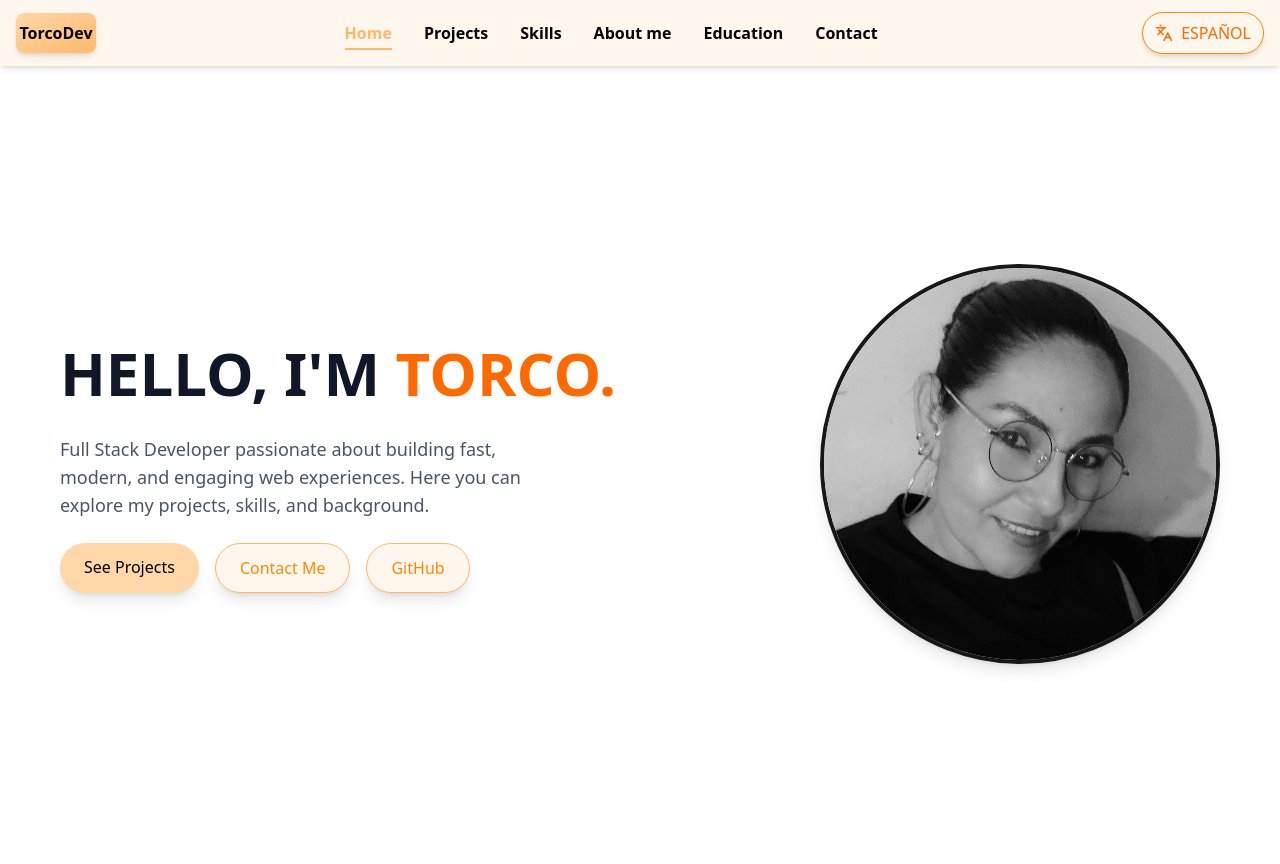
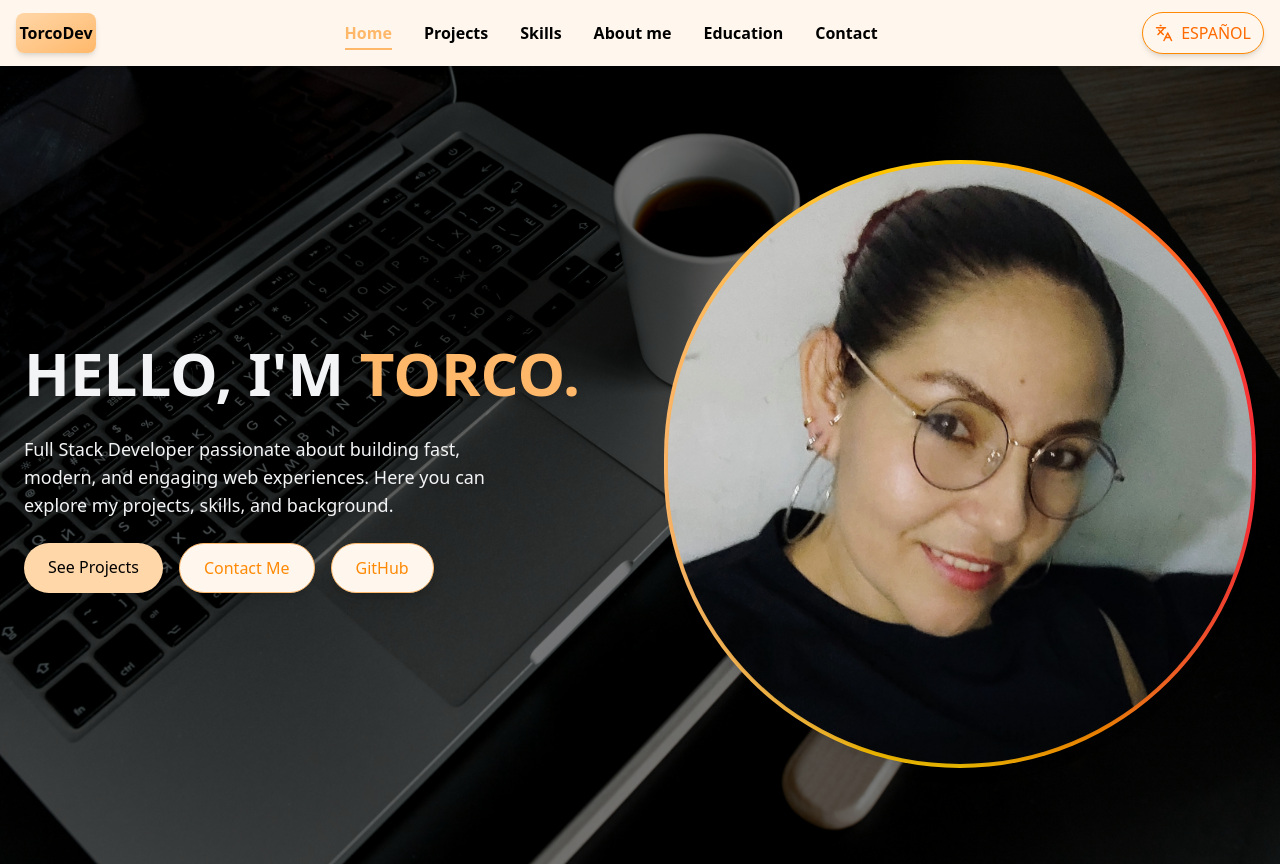
Before and after one commit to torco34/mon-portfolio, a React (Vite) app in the folder frontend/: page / in a window 1280 px wide. Built offline with nearby package versions, Linux system fonts and the light colour scheme.

Commit message:
img fondo

```diff
--- a/frontend/src/App.css
+++ /dev/null
@@ -1,42 +0,0 @@
-/* #root {
-  max-width: 1280px;
-  margin: 0 auto;
-  padding: 2rem;
-  text-align: center;
-} */
-@import "tailwindcss";
-/* .logo {
-  height: 6em;
-  padding: 1.5em;
-  will-change: filter;
-  transition: filter 300ms;
-}
-.logo:hover {
-  filter: drop-shadow(0 0 2em #646cffaa);
-}
-.logo.react:hover {
-  filter: drop-shadow(0 0 2em #61dafbaa);
-}
-
-@keyframes logo-spin {
-  from {
-    transform: rotate(0deg);
-  }
-  to {
-    transform: rotate(360deg);
-  }
-}
-
-@media (prefers-reduced-motion: no-preference) {
-  a:nth-of-type(2) .logo {
-    animation: logo-spin infinite 20s linear;
-  }
-}
-
-.card {
-  padding: 2em;
-}
-
-.read-the-docs {
-  color: #888;
-} */
--- a/frontend/src/App.tsx
+++ b/frontend/src/App.tsx
@@ -9,7 +9,7 @@ import NotFoundPage from "./pages/NotFoundPage";
 import ProjectsPage from "./pages/ProjectsPage";
 import SkillsPage from "./pages/SkillsPage";
 
-import "./App.css";
+// import "./App.css";
 
 export default function App() {
   return (
--- a/frontend/src/components/home/HomeSection.tsx
+++ b/frontend/src/components/home/HomeSection.tsx
@@ -1,23 +1,35 @@
-import { useLanguage } from "../../context/LanguageContext"; // 👈 corregido
+import { useLanguage } from "../../context/LanguageContext";
+import type { HomeProps } from "../../types/homeType";
 import { ActionButtons } from "../common/ActionButtons";
+import { ApiStatus } from "../common/ApiStatus";
 import { Image } from "../common/Image";
-import type { HomeProps } from "../ts/HomeType";
 
-export const HomeSection = ({ highlighted, actions = [], image }: HomeProps) => {
+export const HomeSection = ({
+  highlighted,
+  actions = [],
+  image,
+}: HomeProps) => {
   const { t } = useLanguage();
+  const loading = false; // Simulación de estado de carga
 
   return (
-    <section className="bg-gradient-to-br min-h-screen flex items-center">
-      <div className="max-w-7xl mx-auto px-6 py-16 grid md:grid-cols-2 gap-12 items-center">
+    <ApiStatus loading={loading} error={null}>
+      <section
+        className="relative min-h-screen flex items-center bg-cover bg-center"
+        style={{ backgroundImage: `url('/img/fundoIn.jpg')` }}
+      >
+        {/* Overlay oscuro para contraste */}
+        <div className="absolute inset-0 bg-black/50"></div>
+
+        {/* Contenido */}
+        <div className="relative z-10 max-w-7xl mx-auto px-6 py-16 grid md:grid-cols-2 gap-12 items-center">
           <div className="space-y-6 animate-fadeIn">
-          {/* 👇 título traducido */}
-          <h1 className="text-4xl md:text-6xl font-extrabold text-gray-900 leading-tight">
+            <h1 className="text-4xl md:text-6xl font-extrabold text-gray-100 leading-tight drop-shadow-lg">
               {t("home.title")}{" "}
-            <span className="text-orange-500">{highlighted}</span>
+              <span className="text-orange-300">{highlighted}</span>
             </h1>
 
-          {/* 👇 descripción traducida */}
-          <p className="text-lg text-gray-600 max-w-lg">
+            <p className="text-lg text-gray-100 max-w-lg drop-shadow-md">
               {t("home.description")}
             </p>
 
@@ -26,18 +38,19 @@ export const HomeSection = ({ highlighted, actions = [], image }: HomeProps) =>
             </div>
           </div>
 
-        {/* Imagen */}
-        <div className="flex justify-center md:justify-end">
+          {/* Imagen de perfil */}
+          <div className="relative flex justify-center md:justify-end">
+            <div className="p-1 rounded-full bg-gradient-to-r from-orange-300 via-yellow-400 to-red-500 animate-spin-slow">
               <Image
                 src={image}
                 alt="Foto de perfil"
                 rounded
-            grayscale
-            border
-            className="w-100 h-100"
+                className="w-150 h-150 object-cover"
               />
             </div>
           </div>
+        </div>
       </section>
+    </ApiStatus>
   );
 };
--- a/frontend/src/main.tsx
+++ b/frontend/src/main.tsx
@@ -1,6 +1,7 @@
 import { createRoot } from "react-dom/client";
 import { BrowserRouter } from "react-router-dom";
 import App from "./App.tsx";
+
 import "./index.css";
 
 createRoot(document.getElementById("root")!).render(
--- /dev/null
+++ b/frontend/src/types/homeType.ts
@@ -0,0 +1,16 @@
+export interface Action {
+  href: string;
+  label: "projects" | "contact" | "github";
+  primary?: boolean;
+  onClick?: () => void;
+}
+export interface ActionButtonsProps {
+  actions: Action[];
+}
+export interface HomeProps {
+  title: string;
+  highlighted: string;
+  description: string;
+  actions?: Action[];
+  image: string;
+}
```
Also changed, not shown: frontend/src/index.css (+0 -66 lines), frontend/public/img/fondo2.jpg (added), frontend/public/img/fundoIn.jpg (added), frontend/src/types/aboutType.ts (added), frontend/src/types/contactType.ts (added), frontend/src/types/educationType.ts (added), frontend/src/types/projectsType.ts (added). Lines whose indentation alone changed are shown as unchanged.
